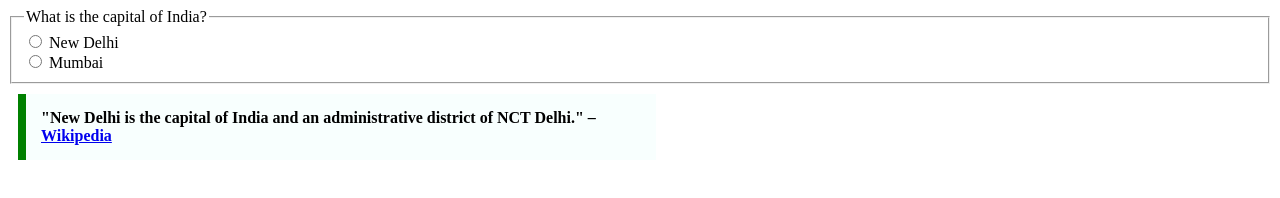
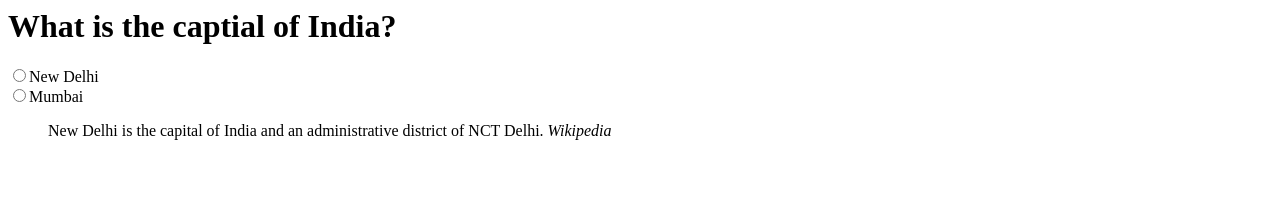
Before and after one commit to acciojob/trivia-shweta8814, a website: page main.html in a window 1280 px wide. Drawn offline with Linux system fonts and the light colour scheme.

Commit message:
created a submission

```diff
--- a/main.html
+++ b/main.html
@@ -1,38 +1,30 @@
-<!DOCTYPE html>
-<html lang="en">
+<!doctype>
+<html>
 	<head>
-    <meta charset="UTF-8">
-    <meta name="viewport" content="width=device-width, initial-scale=1.0">
+
     <title>Quiz Question</title>
 		<style>
-        blockquote {
-            max-width: 600px;
-            margin: 10px;
-            padding: 15px;
-            border-left: 8px solid green;
-            background-color: #f8fffe;
-            font-weight: bold;
+			quotation{
+				max-width:600p;
+				margin:10px;
+				padding:15px;px
+				border-left:8px solid green;
+				background-color:#f8fffe;
+				font-weight:bold
 			}
 		</style>
 	</head>
+
 	<body>
-    <form>
-        <fieldset>
-            <legend>What is the capital of India?</legend>
-            <label>
-                <input type="radio" name="capital" value="New Delhi">
-                New Delhi
-            </label>
+		<h1>What is the captial of India?</h1>
+		<radio>
+			<input type="radio">New Delhi
 			<br>
-            <label>
-                <input type="radio" name="capital" value="Mumbai">
-                Mumbai
-            </label>
-        </fieldset>
-    </form>
-
-    <blockquote>
-        "New Delhi is the capital of India and an administrative district of NCT Delhi." – <a href="https://en.wikipedia.org/wiki/New_Delhi" target="_blank">Wikipedia</a>
+			<input type="radio">Mumbai
+		</radio>
+		<blockquote class="quotation">
+			New Delhi is the capital of India and an administrative district of NCT Delhi.
+			<cite>Wikipedia</cite>
 		</blockquote>
 		</body>
 </html>
```
Lines whose indentation alone changed are shown as unchanged.
